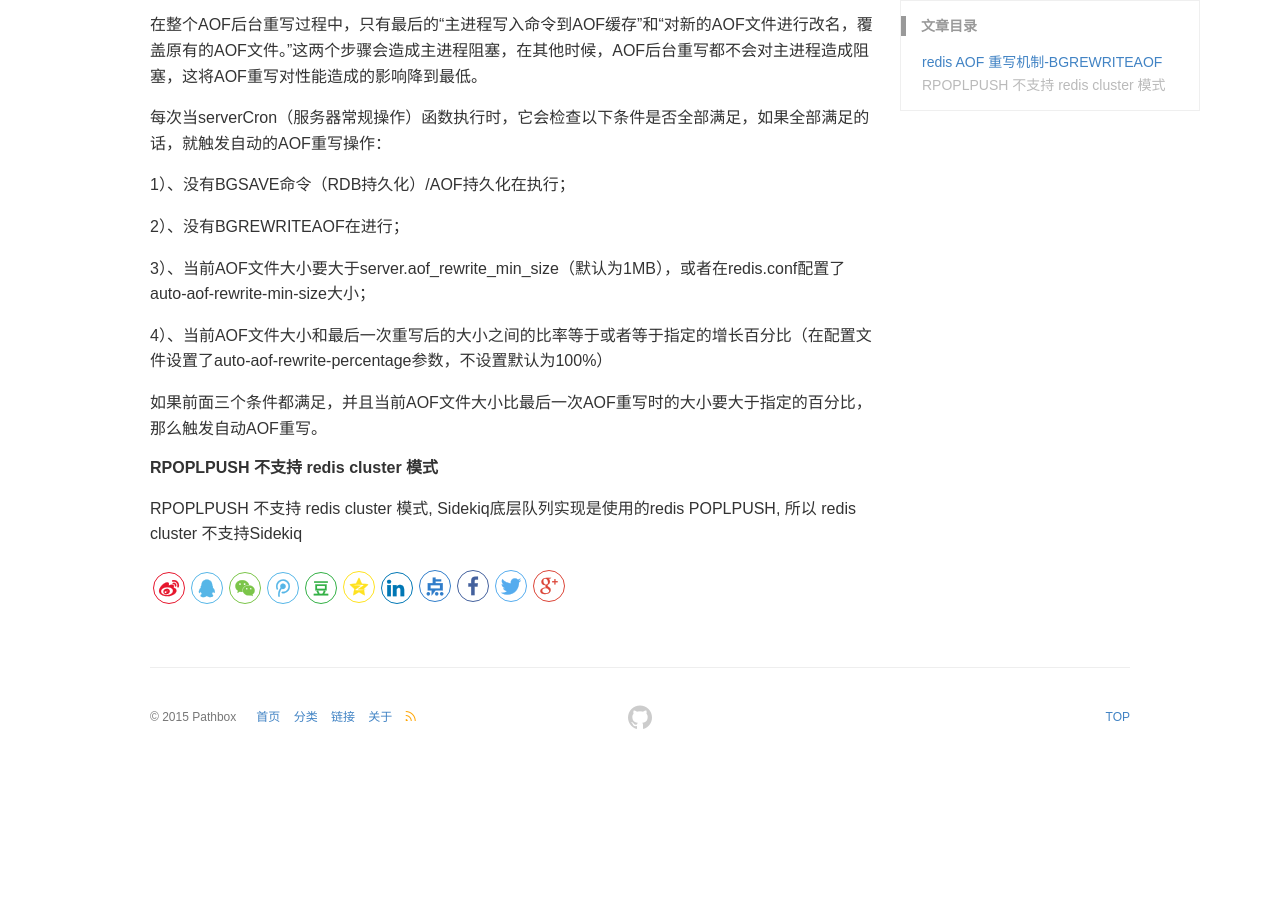
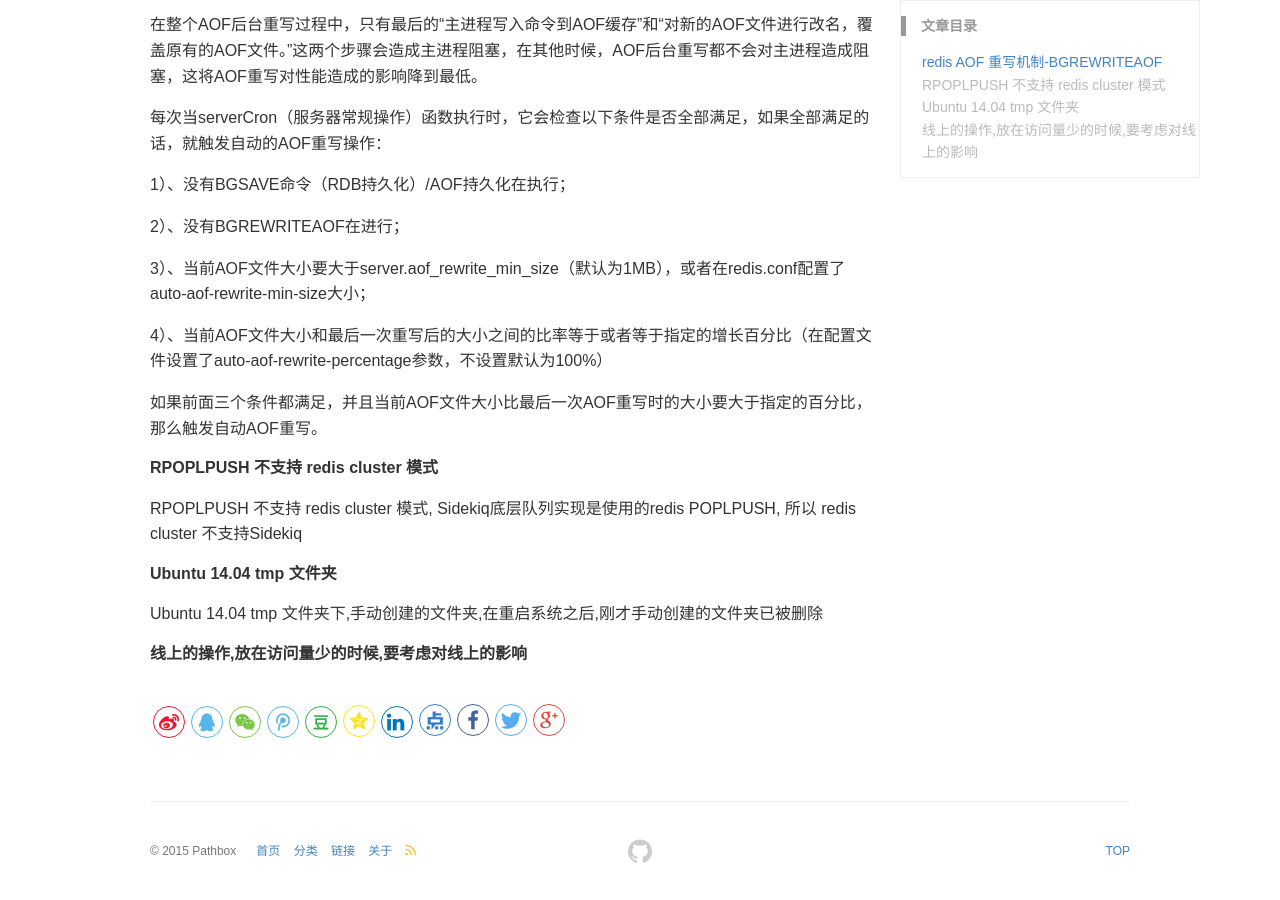
Before and after one commit to pathbox/pathbox.github.io, a Jekyll site: the page built from _posts/2018-03-11-work-summary-in-Udesk-thirteen.md, in a window 1280 px wide and 900 px high, scrolled down 1196 px. Built offline with Jekyll 4.4.1, drawn with Linux system fonts in a browser that asks for light colours; before the commit the page ends 1962 px from its top, so only the background shows below that.

Commit message:
Ubuntu 14.04 tmp 文件夹

```diff
--- a/_posts/2018-03-11-work-summary-in-Udesk-thirteen.md
+++ b/_posts/2018-03-11-work-summary-in-Udesk-thirteen.md
@@ -61,3 +61,8 @@
 ##### RPOPLPUSH 不支持 redis cluster 模式
 
 RPOPLPUSH 不支持 redis cluster 模式, Sidekiq底层队列实现是使用的redis POPLPUSH, 所以 redis cluster 不支持Sidekiq
+
+##### Ubuntu 14.04 tmp 文件夹
+Ubuntu 14.04 tmp 文件夹下,手动创建的文件夹,在重启系统之后,刚才手动创建的文件夹已被删除
+
+##### 线上的操作,放在访问量少的时候,要考虑对线上的影响
```
